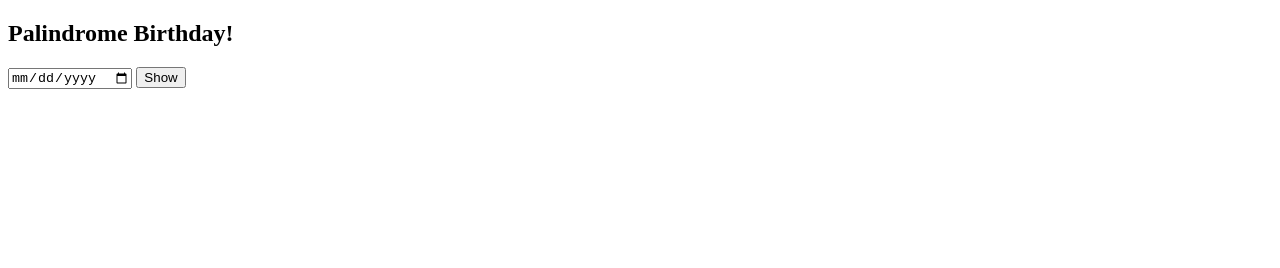
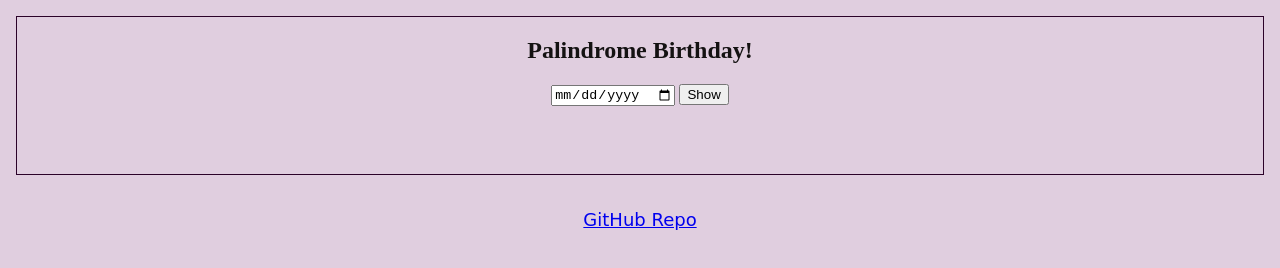
Before and after one commit to ShoaibTamboli/Mark13-palindrome-birthdays, a plain HTML site: page index.html in a window 1280 px wide. Drawn offline with Linux system fonts and the light colour scheme.

Commit message:
update: GitURL

```diff
--- a/App.js
+++ b/App.js
@@ -37,6 +37,19 @@ function reverseString(str) {
     return dateInStr;
   }
 
+
+
+  function checkPalindromeForAllDateFormats(date) {
+    var dateFormatList = getDateInAllFormats(date);
+    var palindromeList = [];
+
+    for (var i = 0; i < dateFormatList.length; i++) {
+      var result = isStringPalindrome(dateFormatList[i]);
+      palindromeList.push(result);
+    }
+    return palindromeList;
+  }
+
   function getDateInAllFormats(date) {
     var ddmmyyyy = date.day + date.month + date.year;
     var mmddyyyy = date.month + date.day + date.year;
@@ -48,16 +61,6 @@ function reverseString(str) {
     return [ddmmyyyy, mmddyyyy, yyyymmdd, ddmmyy, mmddyy, yyddmm];
   }
 
-  function checkPalindromeForAllDateFormats(date) {
-    var dateFormatList = getDateInAllFormats(date);
-    var palindromeList = [];
-
-    for (var i = 0; i < dateFormatList.length; i++) {
-      var result = isStringPalindrome(dateFormatList[i]);
-      palindromeList.push(result);
-    }
-    return palindromeList;
-  }
 
   function isLeapYear(year) {
 
--- a/index.html
+++ b/index.html
@@ -5,6 +5,7 @@
     <meta http-equiv="X-UA-Compatible" content="IE=edge">
     <meta name="viewport" content="width=device-width, initial-scale=1.0">
     <title>Document</title>
+    <link rel="stylesheet" href="style.css">
 </head>
 <body>
     <main>
@@ -13,5 +14,8 @@
         <button class="showbtn" >Show</button>
         <p id="result"></p>
       </main>
+      <script src="App.js"></script>
+
+      <footer> <p class="github"><a href="https://github.com/ShoaibTamboli/Stock-Profile-Loss-Calculator" target="_blank">GitHub Repo</a></p>     </footer>
 </body>
 </html>
--- a/style.css
+++ b/style.css
@@ -1,24 +1,30 @@
+:root {
+  --Gray: rgb(224, 206, 223);
+  --fontblack: rgb(20, 18, 18);
+
+}
+
 body {
-    margin: 0;
+  margin: auto;
   padding: 1rem;
   box-sizing: border-box;
-    height: 100vh;
-    background-color: rgb(29, 35, 51);
-    color: rgb(158, 34, 34);
+
+  background-color: var(--Gray);
+  color: var(--fontblack);
 }
 
 
 p {
-    text-align: left;
+  text-align: center;
   font-size: large;
   padding: 1rem;
-
-
+  font-family: cursive;
 }
 
 main {
+
+
   text-align: center;
-    border: 1px solid white;
+  border: 1px solid rgb(43, 2, 41);
 
-    height: 100%;
 }
```
Lines whose indentation alone changed are shown as unchanged.
